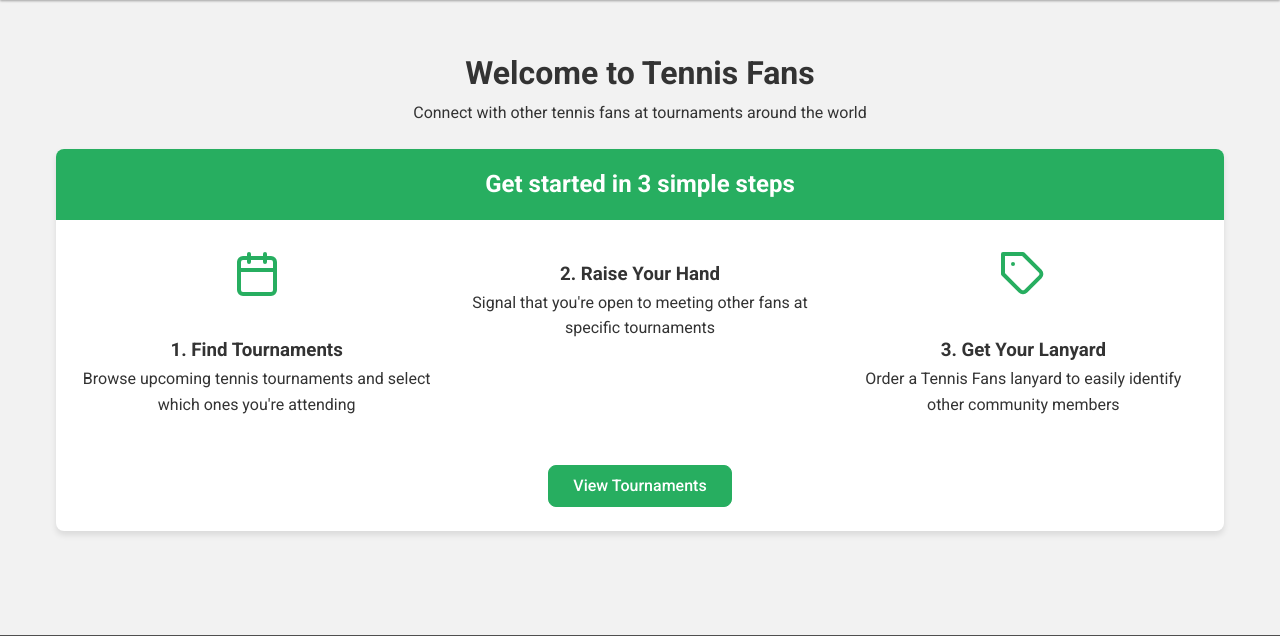
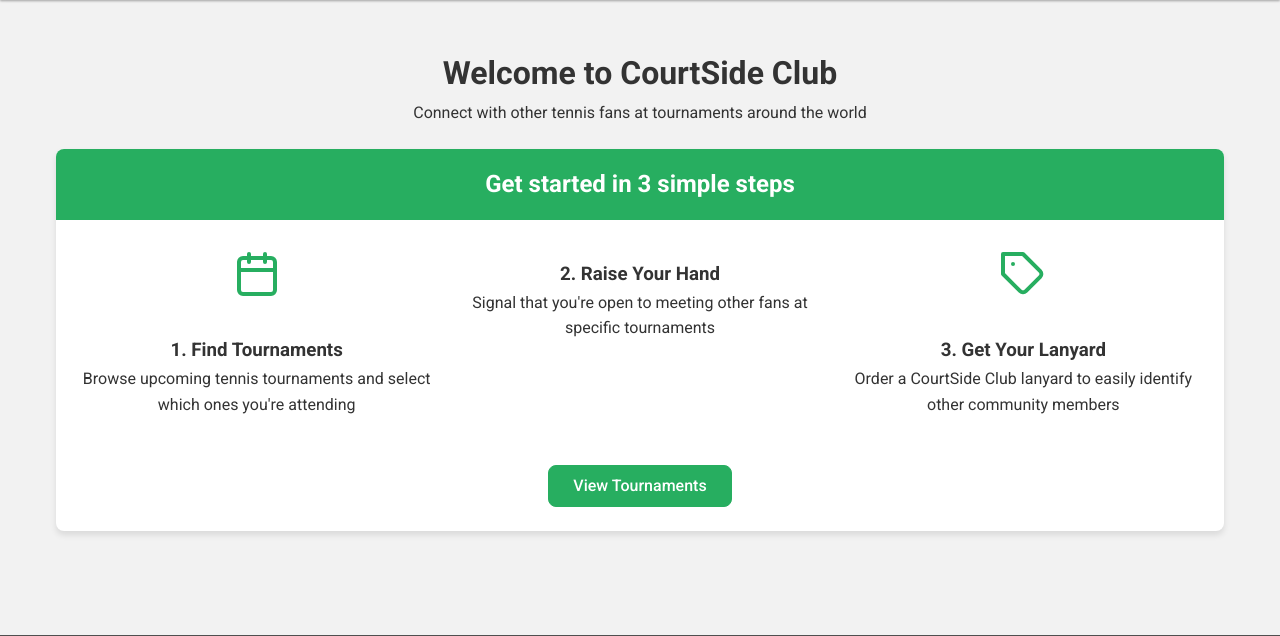
Before and after one commit to rbattleb271982/courtsideclub, a Flask app: template templates/index.html in a window 1280 px wide. Shown: the part 70-706 px from the top of the page. Run offline with Flask 3, Linux system fonts and the light colour scheme; the template is opened without the code that fills it: values that come from a table or form of the project are taken from there, others are empty; data comes from the database, SQL or seed files in the repository.

Commit message:
Updates app name and branding
Updated the app's name and branding from "Tennis Fans" to "CourtSide Club" across various config files and HTML templates.  Specifically, `config.py`, `templates/index.html`, `templates/login.html`, and `templates/register.html` were modified to reflect this change.

Replit-Commit-Author: Agent
Replit-Commit-Session-Id: db5d6f38-1060-4ae1-ad70-9df4e87a8ea0
Replit-Commit-Screenshot-Url: https://storage.googleapis.com/screenshot-production-us-central1/bafb033d-26a4-47de-b4d6-96666ed788fe/504587f2-10c3-4eb6-8a43-9e51de01130f.jpg

```diff
--- a/config.py
+++ b/config.py
@@ -14,10 +14,10 @@ class Config:
 
     # SendGrid configuration
     SENDGRID_API_KEY = os.environ.get('SENDGRID_API_KEY')
-    FROM_EMAIL = os.environ.get('FROM_EMAIL', 'noreply@tennisfans.app')
+    FROM_EMAIL = os.environ.get('FROM_EMAIL', 'noreply@courtsideclub.app')
 
     # Printful configuration
     PRINTFUL_API_KEY = os.environ.get('PRINTFUL_API_KEY')
 
     # Admin email for notifications
-    ADMIN_EMAIL = os.environ.get('ADMIN_EMAIL', 'admin@tennisfans.app')
+    ADMIN_EMAIL = os.environ.get('ADMIN_EMAIL', 'admin@courtsideclub.app')
--- a/templates/index.html
+++ b/templates/index.html
@@ -4,7 +4,7 @@
 
 {% block content %}
 <div class="text-center">
-    <h1>Welcome to Tennis Fans</h1>
+    <h1>Welcome to CourtSide Club</h1>
     <p class="mb-4">Connect with other tennis fans at tournaments around the world</p>
 
     <div class="card">
@@ -34,7 +34,7 @@
                         <i data-feather="tag" width="48" height="48"></i>
                     </div>
                     <h3>3. Get Your Lanyard</h3>
-                    <p>Order a Tennis Fans lanyard to easily identify other community members</p>
+                    <p>Order a CourtSide Club lanyard to easily identify other community members</p>
                 </div>
             </div>
 
--- a/templates/login.html
+++ b/templates/login.html
@@ -5,7 +5,7 @@
 {% block content %}
 <div class="auth-container">
     <div class="auth-logo">
-        <h1>Tennis Fans</h1>
+        <h1>CourtSide Club</h1>
         <p>Connect with other tennis enthusiasts</p>
     </div>
 
--- a/templates/register.html
+++ b/templates/register.html
@@ -5,7 +5,7 @@
 {% block content %}
 <div class="auth-container">
     <div class="auth-logo">
-        <h1>Tennis Fans</h1>
+        <h1>CourtSide Club</h1>
         <p>Join our community of tennis enthusiasts</p>
     </div>
 
```
